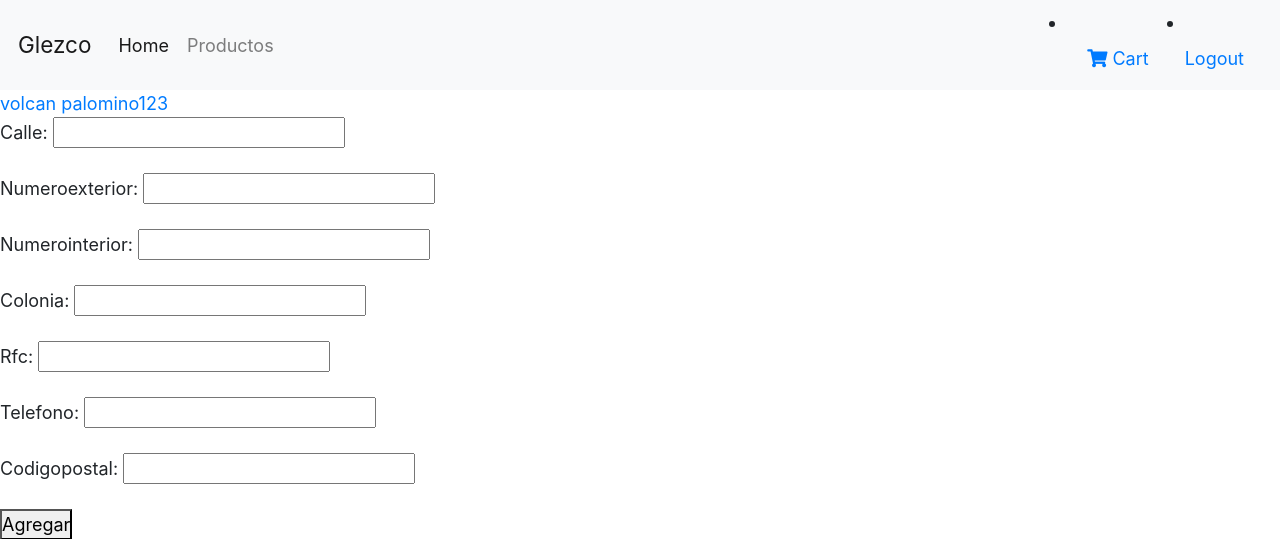
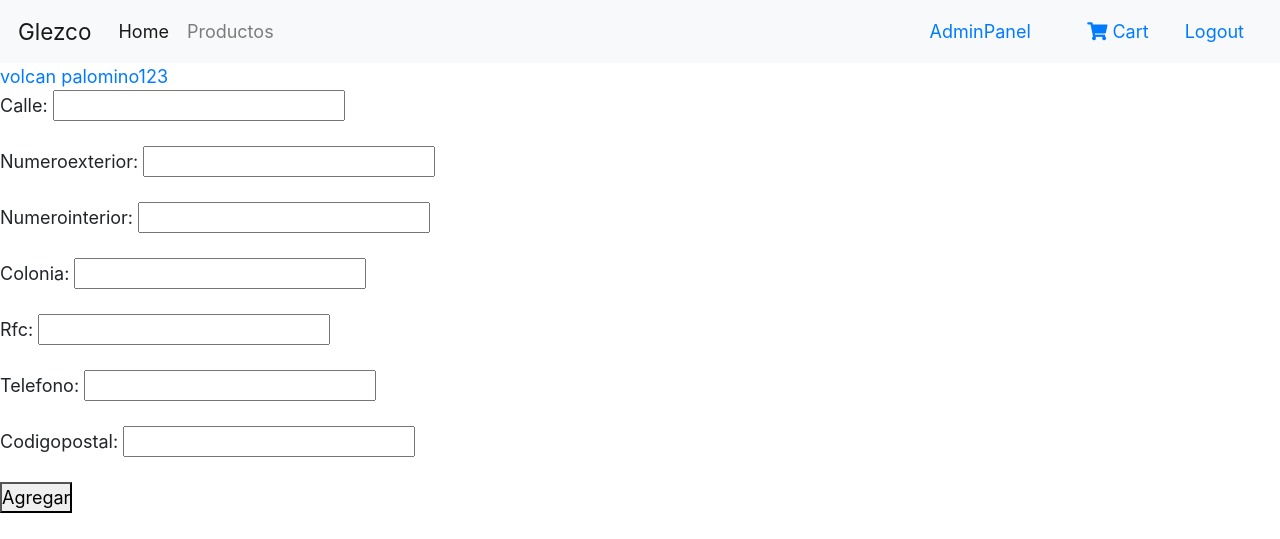
Before and after one commit to panzatros/Glezco2, a Django app: page /checkout/Domicilio in a window 1280 px wide. Shown: the top 539 px of the page. Run offline with Django 3.2, Linux system fonts and the light colour scheme; a user stored in the database is signed in; data comes from the database, SQL or seed files in the repository; both versions use the stored data as it was after the commit; some libraries are stand-ins or nearby versions.

Commit message:
update sunday

```diff
--- a/core/models.py
+++ b/core/models.py
@@ -61,6 +61,9 @@ class productos(models.Model):
     def get_absolute_url_panel(self):
         return reverse("producto_panel", kwargs={'slug': self.slug})
 
+    def get_absolute_url_panel_edit(self):
+        return reverse("producto_panel_edit", kwargs={'slug': self.slug})
+
     def get_add_to_cart_url(self):
         return reverse("my_form_view_url", kwargs={'slug': self.slug})
 
--- a/core/templates/core/base.html
+++ b/core/templates/core/base.html
@@ -27,29 +27,27 @@
                 </li>
             </ul>
             {% if request.user.is_authenticated %}
-            <li class="nav-item">
+            {% if request.user.is_staff%}
+              <a href="{% url 'panel' %}" class="nav-link waves-effect lf">
+                <span class="badge red z-depth-1 mr-1"> </span>
+                <span class="clearfix d-none d-sm-inline-block"> AdminPanel </span>
+              </a>
+            {% endif %}
               <a href="{% url 'order-summary' %}" class="nav-link waves-effect lf">
                 <span class="badge red z-depth-1 mr-1"> </span>
                 <i class="fas fa-shopping-cart"></i>
                 <span class="clearfix d-none d-sm-inline-block"> Cart </span>
               </a>
-            </li>
-            <li class="nav-item">
               <a class="nav-link waves-effect" href="{% url 'account_logout' %}">
                 <span class="clearfix d-none d-sm-inline-block"> Logout </span>
               </a>
-            </li>
             {% else %}
-            <li class="nav-item">
               <a class="nav-link waves-effect" href="{% url 'account_login' %}">
                 <span class="clearfix d-none d-sm-inline-block"> Login </span>
               </a>
-            </li>
-            <li class="nav-item">
               <a class="nav-link waves-effect" href="{% url 'account_signup' %}">
                 <span class="clearfix d-none d-sm-inline-block"> Signup </span>
               </a>
-            </li>
             {% endif %}
         </div>
     </nav>
--- a/core/templates/core/panelProduct.html
+++ b/core/templates/core/panelProduct.html
@@ -1,4 +1,5 @@
-<form method="post" action="{% url 'agregar-producto' %}" enctype="multipart/form-data">
+<form method="post" action="{{ item.get_absolute_url_panel_edit }}" enctype="multipart/form-data">
+
     {{form.as_p}}
     {% csrf_token %}
     <button type="submit">Agregar Producto</button>
--- a/core/views.py
+++ b/core/views.py
@@ -289,8 +289,15 @@ class PanelDetalles(UpdateView):
         context['productos'] = context['object'] = object
         return context
 
-
-
-
-def product_panel_detalles(request):
-    pass
+def change_prodcuts(request, slug):
+    hola = get_object_or_404(productos,slug=slug)
+    url23 = slugify(request.POST['titulo'])
+    valor = False
+    if request.POST['disponible'] == "on":
+        valor = True
+    form = ProductEditForm(instance=hola)
+    if form.is_valid():
+        # file is saved
+        instance = productos(titulo=request.POST['titulo'], descripcion=request.POST['descripcion'] ,image=request.FILES['image'],slug=url23,disponible=valor)
+        instance.save()
+        return redirect('panel')
--- a/glezco2/urls.py
+++ b/glezco2/urls.py
@@ -84,6 +84,9 @@ urlpatterns = [
     path('agregarProducto', views.addPrduct, name='agregar-producto'),
     #detalle de producto panel
     path('producto-Panel/<slug>', views.PanelDetalles.as_view(), name='producto_panel'),
+    #detalle de producto panel edit
+    path('producto-Panel/edit/<slug>', views.change_prodcuts, name='producto_panel_edit'),
+
 ]
 
 
```
Also changed, not shown: db.sqlite3.
